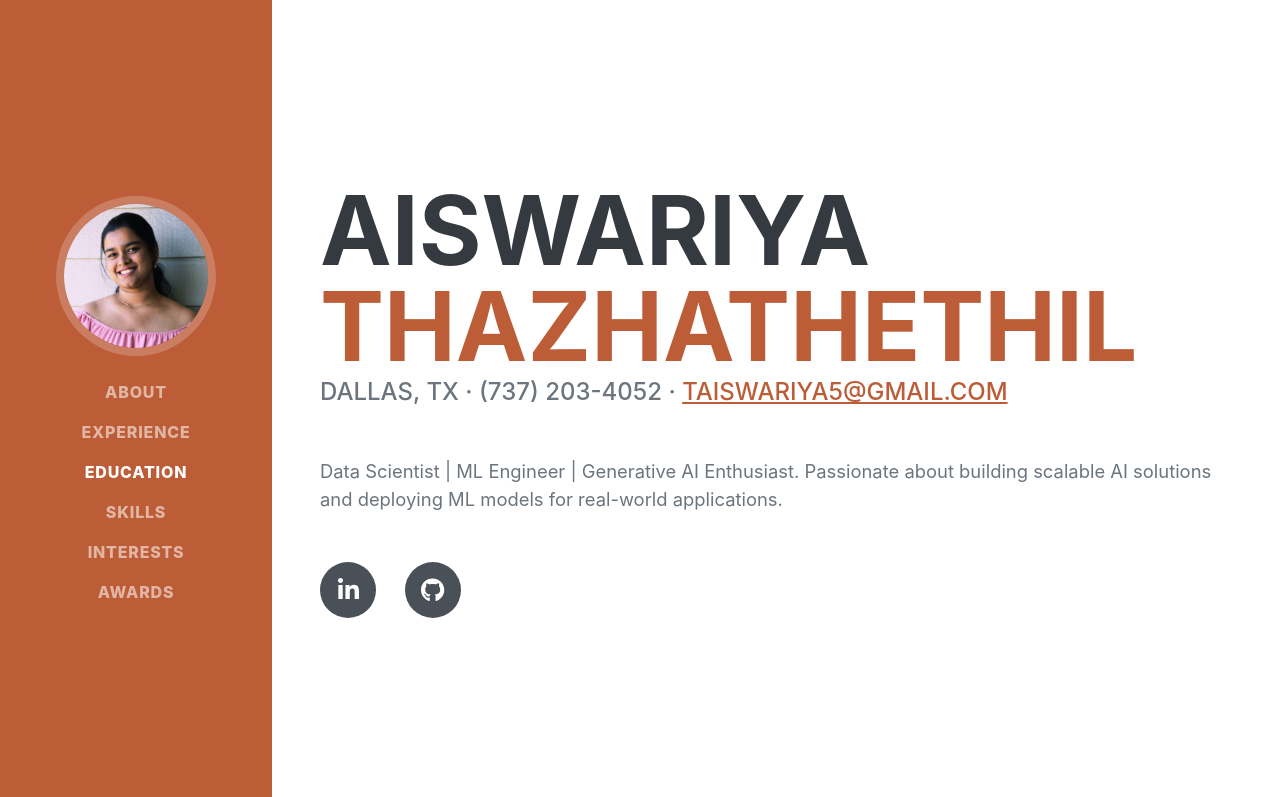
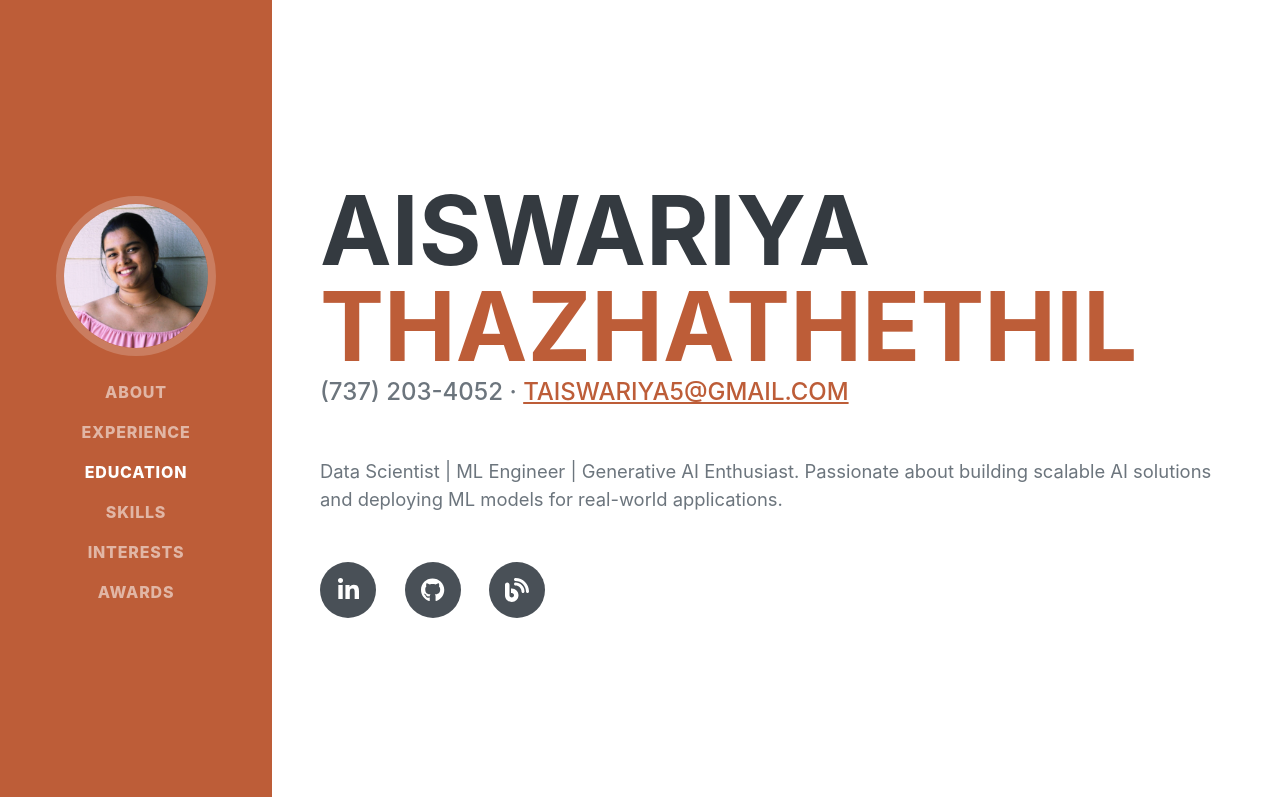
Before and after one commit to Aiswariyat/aiswariyat.github.io, a plain HTML site: page index.html in a window 1280 px wide. Shown: the top 797 px of the page. Drawn offline with nearby package versions, Linux system fonts and the light colour scheme; a web font is replaced by a local one.

Commit message:
Initial commit

```diff
--- a/index.html
+++ b/index.html
@@ -34,13 +34,15 @@
             <section class="resume-section" id="about">
                 <div class="resume-section-content">
                     <h1 class="mb-0">Aiswariya <span class="text-primary">Thazhathethil</span></h1>
-                    <div class="subheading mb-5">Dallas, TX · (737) 203-4052 ·
+                    <div class="subheading mb-5">(737) 203-4052 ·
                         <a href="mailto:taiswariya5@gmail.com">taiswariya5@gmail.com</a>
                     </div>
                     <p class="lead mb-5">Data Scientist | ML Engineer | Generative AI Enthusiast. Passionate about building scalable AI solutions and deploying ML models for real-world applications.</p>
                     <div class="social-icons">
                         <a class="social-icon" href="https://linkedin.com/in/aiswariyat"><i class="fab fa-linkedin-in"></i></a>
                         <a class="social-icon" href="https://github.com/Aiswariyat"><i class="fab fa-github"></i></a>
+                        <a class="social-icon" href="https://medium.com/@taiswariya5"><i class="fas fa-blog"></i></a>
+
                     </div>
                 </div>
             </section>
```
